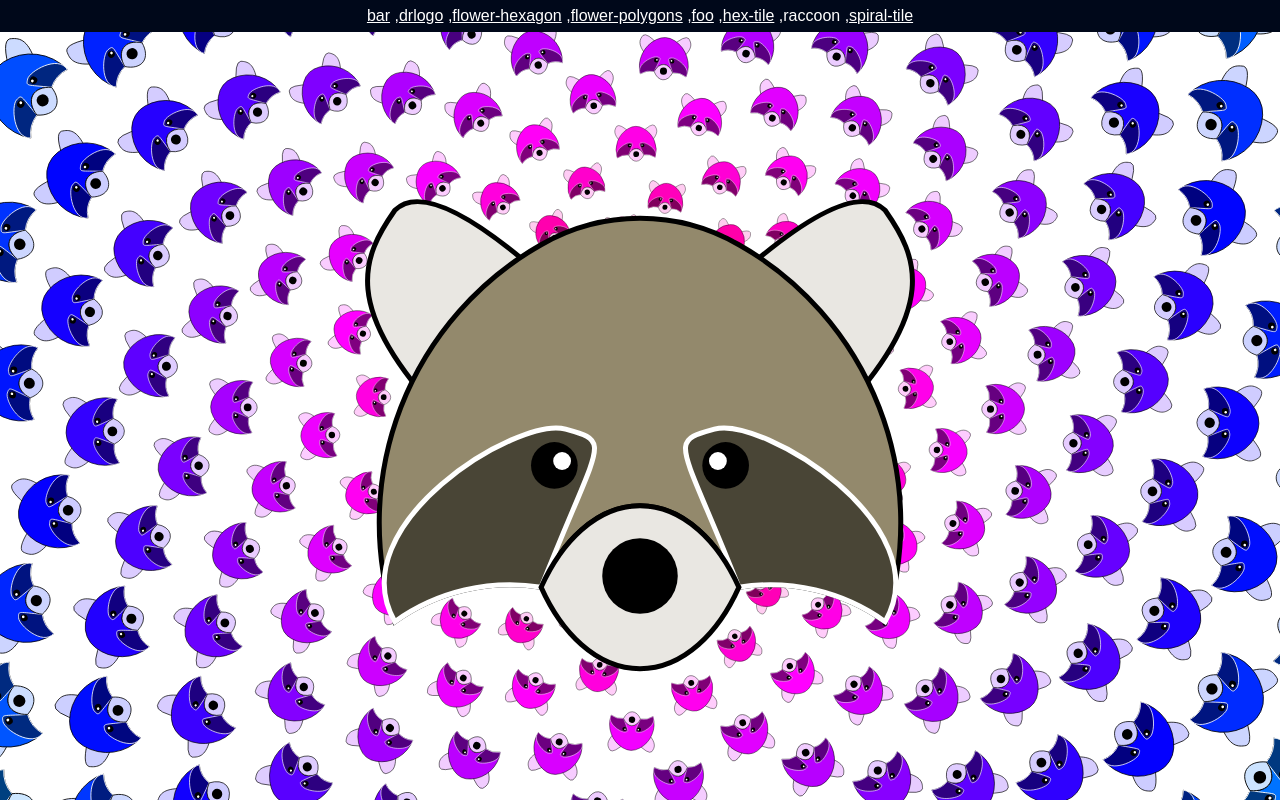
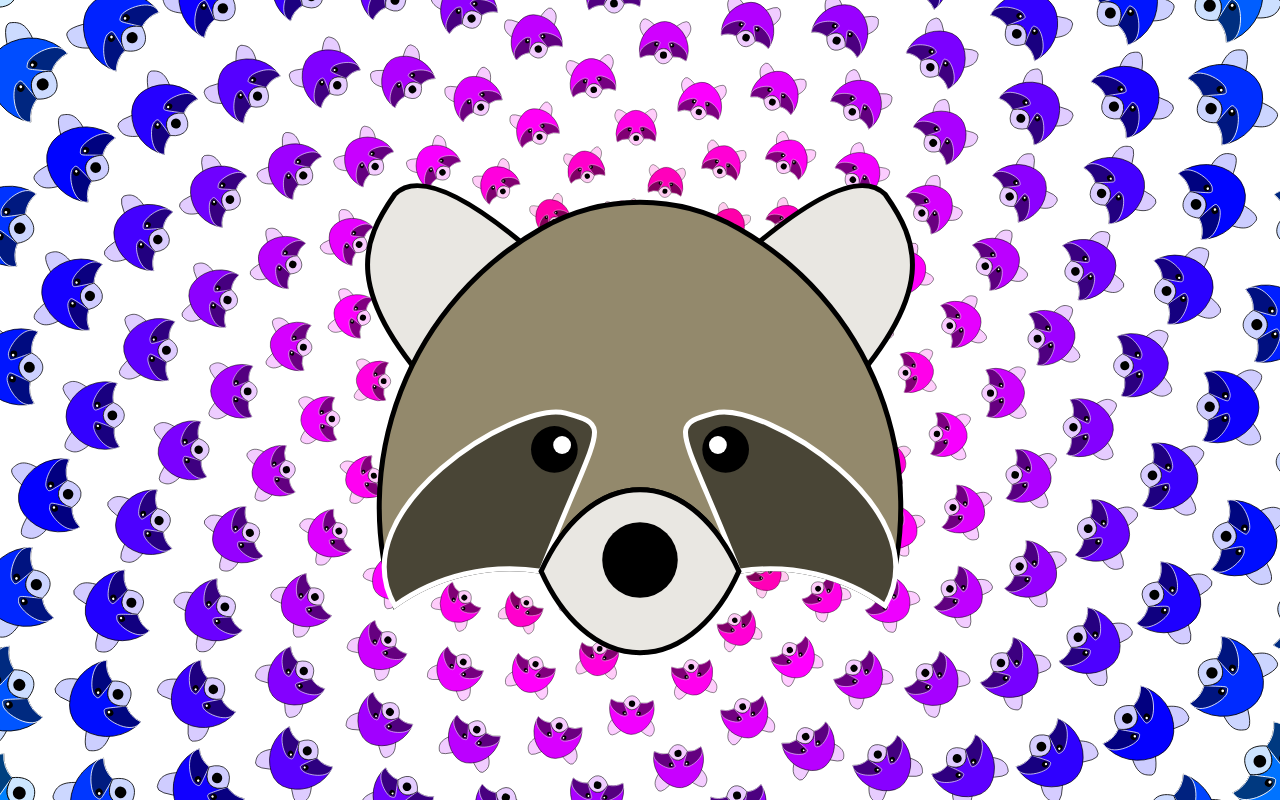
Before and after one commit to dopplerreflect/starts-with-a, a SvelteKit app: page /raccoon in a window 1280 px wide. Built offline with nearby package versions, Linux system fonts and the light colour scheme.

Commit message:
move nav to collapsible sidebar

```diff
--- a/src/lib/config-changer.ts
+++ b/src/lib/config-changer.ts
@@ -2,10 +2,10 @@ import type { Writable } from 'svelte/store';
 
 function configKeyHandler(event: KeyboardEvent, configIndex: Writable<number>, configs: object[]) {
 	switch (event.key) {
-		case 'ArrowDown':
+		case 'ArrowRight':
 			configIndex.update((i) => (i === 0 || i < configs.length - 1 ? i + 1 : 0));
 			break;
-		case 'ArrowUp':
+		case 'ArrowLeft':
 			configIndex.update((i) => (i === 0 ? configs.length - 1 : i - 1));
 			break;
 		default:
--- a/src/routes/+layout.svelte
+++ b/src/routes/+layout.svelte
@@ -7,14 +7,23 @@
 	let path: string;
 	$: path = $page.url.pathname.replace('/', '');
 	let pageIndex = -1;
+	let nav: HTMLElement;
+	function toggleNav() {
+		nav.classList.toggle('open');
+	}
 	function handleKeyDown(event: KeyboardEvent) {
 		let { key } = event;
 		switch (key) {
-			case 'ArrowRight':
+			case 'ArrowDown':
+				if (!nav.classList.contains('open')) break;
 				pageIndex = pageIndex === data.pages.length - 1 ? 0 : pageIndex + 1;
 				break;
-			case 'ArrowLeft':
+			case 'ArrowUp':
+				if (!nav.classList.contains('open')) break;
 				pageIndex = pageIndex < 1 ? data.pages.length - 1 : pageIndex - 1;
+				break;
+			case 'm':
+				toggleNav();
 				break;
 			default:
 				return;
@@ -28,19 +37,17 @@
 </script>
 
 <div id="container">
-	<header>
+	<nav bind:this={nav} class="">
 		<ul>
 			{#each data.pages as page}
-				<li>
-					{#if path === page}
-						{page}
-					{:else}
-						<a href="/{page}">{page}</a>
-					{/if}
-				</li>
+				{#if path === page}
+					<li class="active">{page}</li>
+				{:else}
+					<li><a href="/{page}">{page}</a></li>
+				{/if}
 			{/each}
 		</ul>
-	</header>
+	</nav>
 
 	<main>
 		<slot />
@@ -59,37 +66,44 @@
 		color: white;
 	}
 	#container {
-		display: grid;
-		grid-template-rows: 2em 1fr;
+		position: relative;
 		background-color: hsl(220, 100%, 5%);
 	}
-	header {
-		display: flex;
-		height: 2em;
-		justify-content: center;
-		align-items: center;
-		margin: 0;
-		padding: 0;
+	nav {
+		background-color: hsla(220, 50%, 5%, 0.75);
+		border-right: 1px solid white;
+		position: absolute;
+		top: 0;
+		left: -34vh;
+		height: 100vh;
+		width: 33vh;
+		flex-direction: row;
+		transition: all 0.25s;
+	}
+	nav.open {
+		left: 0;
+		transition: all 0.25s;
 	}
 	main {
+		height: 100lvh;
 		display: flex;
 		align-items: center;
 		justify-content: center;
-		height: calc(100vh - 2em);
 		overflow: hidden;
+	}
+	a {
+		text-decoration: none;
 	}
 	ul {
 		padding: 0;
 		margin: 0;
 	}
 	li {
-		display: inline-block;
+		padding-left: 1em;
 		list-style-type: none;
+		font-size: 1.5em;
 	}
-	li::after {
-		content: ',';
-	}
-	li:last-child::after {
-		content: '';
+	li.active {
+		background-color: hsla(220, 100%, 50%, 0.75);
 	}
 </style>
```
